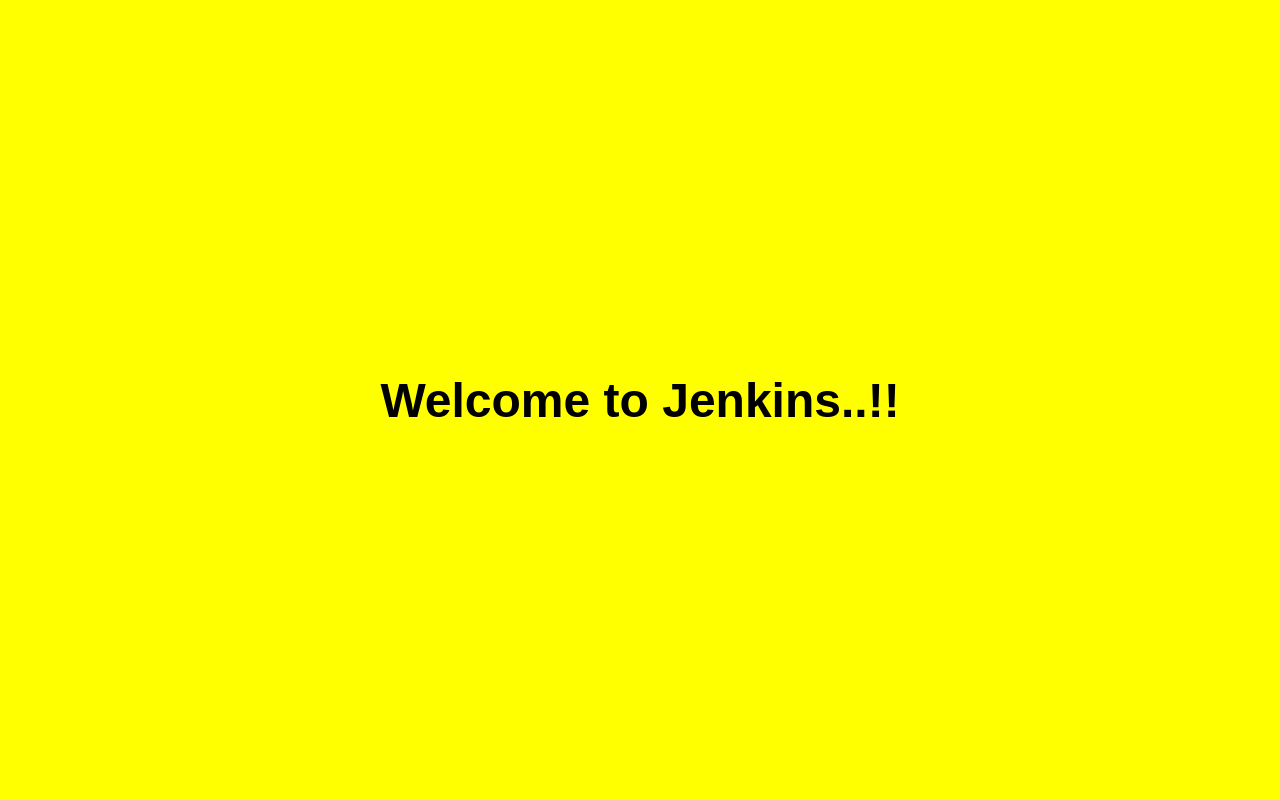
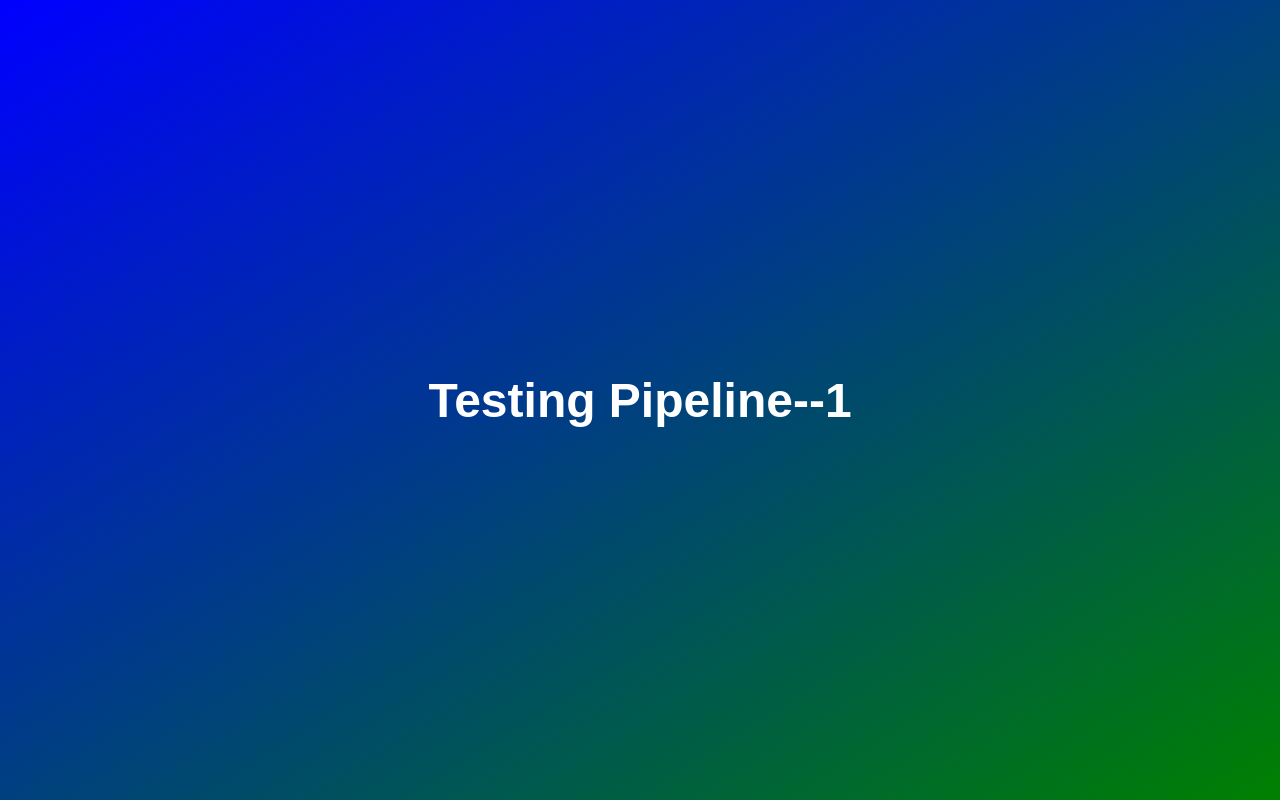
Before and after one commit to sakshish88/gitJen, a plain HTML site: page index.html in a window 1280 px wide. Drawn offline with Linux system fonts and the light colour scheme.

Commit message:
bule-green bg

```diff
--- a/index.html
+++ b/index.html
@@ -3,24 +3,24 @@
 <head>
     <meta charset="UTF-8">
     <meta name="viewport" content="width=device-width, initial-scale=1.0">
-    <title>Welcome Page</title>
+    <title>Testing Pipeline</title>
     <style>
         body {
-            background-color: yellow;
+            margin: 0;
             display: flex;
             justify-content: center;
             align-items: center;
             height: 100vh;
-            margin: 0;
+            background: linear-gradient(to bottom right, blue, green);
+            color: white;
             font-family: Arial, sans-serif;
         }
         h1 {
-            font-size: 3em;
-            color: black;
+            font-size: 3rem;
         }
     </style>
 </head>
 <body>
-    <h1>Welcome to Jenkins..!!</h1>
+    <h1>Testing Pipeline--1</h1>
 </body>
 </html>
```
